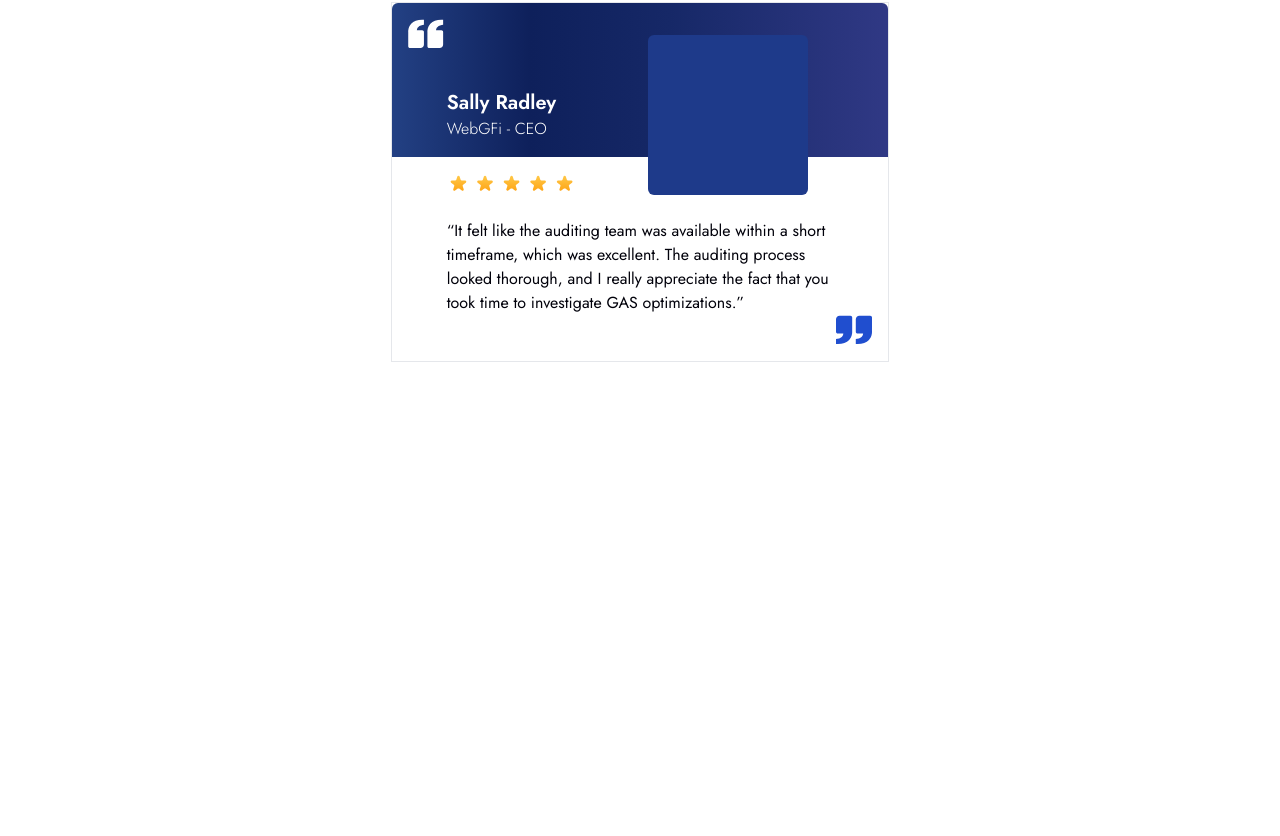
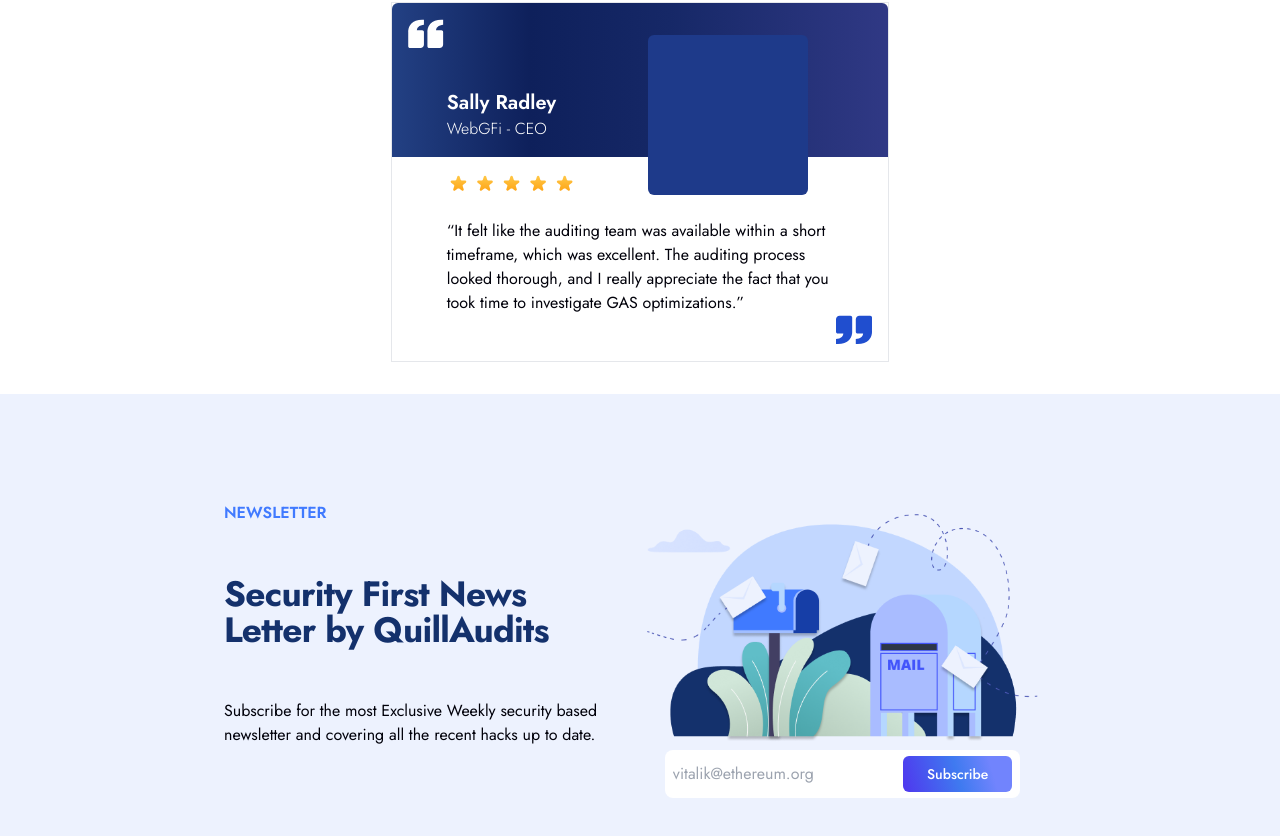
Before and after one commit to chandrabosep/QuillAudits-Task, a Next.js app: page / in a window 1280 px wide. Shown: the part 5937-6773 px from the top of the page. Before the commit the page ends 6315 px from the top, so only its background shows below. Built offline with nearby package versions, Linux system fonts and the light colour scheme.

Commit message:
Feat: Newsletter section

```diff
--- /dev/null
+++ b/app/_components/NewsLetter.tsx
@@ -0,0 +1,38 @@
+import Image from "next/image";
+import React from "react";
+
+export default function NewsLetter() {
+  return (
+    <div className="w-full bg-[#EDF2FE]">
+      <div className="w-11/12 md:w-8/12 mx-auto py-14 space-y-16 flex flex-col md:flex-row">
+        <div className="w-11/12 mx-auto md:w-fit flex flex-col gap-4 md:gap-0 justify-evenly">
+          <p className="uppercase font-semibold text-[#407AFF]">Newsletter</p>
+          <h4 className="text-[#14316C] text-2xl font-bold md:text-2.5xl max-w-sm">
+            Security First News Letter by QuillAudits
+          </h4>
+          <p className="max-w-sm">
+            Subscribe for the most Exclusive Weekly security based newsletter
+            and covering all the recent hacks up to date.
+          </p>
+        </div>
+        <div className="md:w-1/2 mx-auto flex flex-col items-center gap-2">
+          <Image
+            src="/news.png"
+            alt="newsletter"
+            className="md:w-11/12"
+            width={2000}
+            height={2000}
+          />
+          <div className="md:w-10/12  px-2 bg-white rounded-lg flex justify-between items-center">
+            <input
+              type="text"
+              placeholder="vitalik@ethereum.org"
+              className="h-12 "
+            />
+            <button className="grad-btn text-sm !py-2 h-fit">Subscribe</button>
+          </div>
+        </div>
+      </div>
+    </div>
+  );
+}
--- a/app/globals.css
+++ b/app/globals.css
@@ -19,3 +19,7 @@ html {
 .grad-btn {
   @apply bg-btn-grad text-white px-6 py-2.5 font-medium rounded-md;
 }
+
+input:focus {
+  outline: none;
+}
--- a/app/page.tsx
+++ b/app/page.tsx
@@ -2,6 +2,7 @@ import CTA from "./_components/InfoContainer";
 import Hero from "./_components/Hero";
 import Description from "./_components/Description";
 import DescCard from "./_components/DescCard";
+import NewsLetter from "./_components/NewsLetter";
 
 export default function Home() {
   return (
@@ -13,6 +14,7 @@ export default function Home() {
       </div>
       <CTA />
       <Description />
+      <NewsLetter />
     </main>
   );
 }
```
Also changed, not shown: public/news.png (added).
